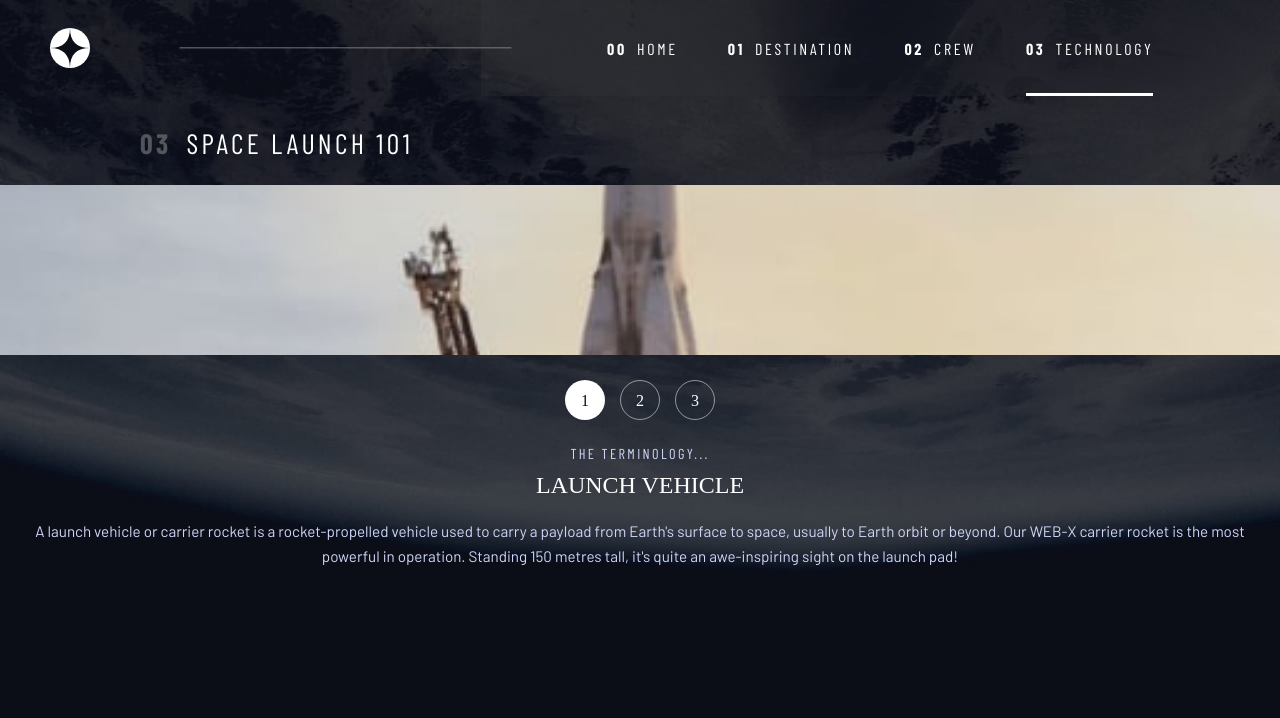
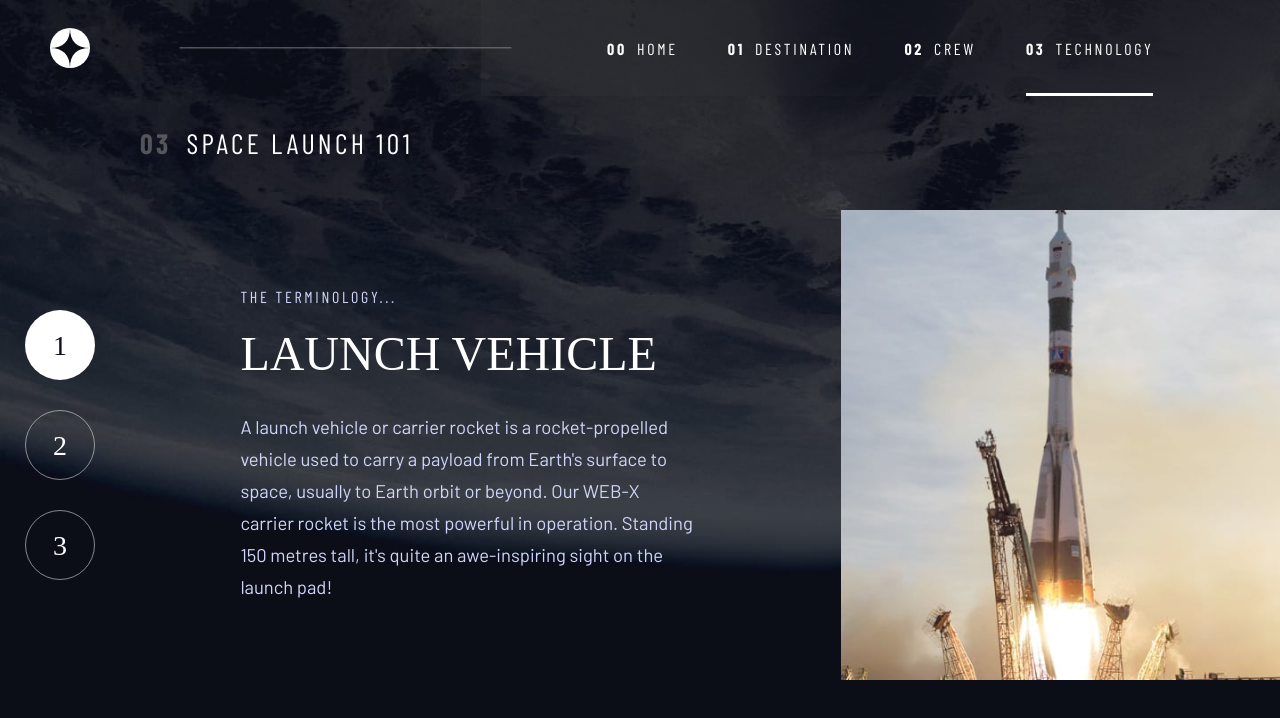
Before and after one commit to AlexDDevv/space-tourism, a React (Vite) app: page /technology in a window 1280 px wide. Shown: the top 718 px of the page. Built offline with nearby package versions, Linux system fonts and the light colour scheme; a web font is replaced by a local one.

Commit message:
Responsive for Technology page

```diff
--- a/src/assets/sass/components/technology/_technoBtn.scss
+++ b/src/assets/sass/components/technology/_technoBtn.scss
@@ -1,6 +1,15 @@
 .btn-container {
     @include center;
     gap: 15px;
+
+    @media screen and (min-width: 768px) {
+        gap: 20px;
+    }
+    @media screen and (min-width: 1024px) {
+        order: 1;
+        flex-direction: column;
+        gap: 30px;
+    }
 
     .input-container {
         .input-carrousel {
@@ -31,6 +40,22 @@
             &:hover {
                 border-color: white;
             }
+
+            @media screen and (min-width: 768px) {
+                font-size: 1.5rem;
+                height: 60px;
+                width: 60px;
+            }
+            @media screen and (min-width: 1024px) {
+                font-size: 1.75rem;
+                height: 70px;
+                width: 70px;
+            }
+            @media screen and (min-width: 1440px) {
+                font-size: 2rem;
+                height: 80px;
+                width: 80px;
+            }
         }
     }
 
--- a/src/assets/sass/components/technology/_technoInfos.scss
+++ b/src/assets/sass/components/technology/_technoInfos.scss
@@ -1,6 +1,14 @@
 .techno-infos {
     text-align: center;
     padding: 0 20px;
+
+    @media screen and (min-width: 768px) {
+        padding: 0;
+    }
+    @media screen and (min-width: 1024px) {
+        order: 2;
+        text-align: left;
+    }
 
     .terminology {
         color: $textColor;
@@ -10,6 +18,12 @@
         letter-spacing: 2.35px;
         text-transform: uppercase;
         margin-bottom: 10px;
+
+        @media screen and (min-width: 768px) {
+            font-size: 1rem;
+            letter-spacing: 2.7px;
+            margin-bottom: 20px;
+        }
     }
     .techno-title {
         color: white;
@@ -18,11 +32,35 @@
         font-weight: 400;
         text-transform: uppercase;
         margin-bottom: 20px;
+
+        @media screen and (min-width: 768px) {
+            font-size: 2.5rem;
+        }
+        @media screen and (min-width: 1024px) {
+            font-size: 3rem;
+            margin-bottom: 30px;
+        }
+        @media screen and (min-width: 1440px) {
+            font-size: 3.5rem;
+            margin-bottom: 40;
+        }
     }
     .techno-presentation {
         color: $textColor;
         font-family: $barlow;
         font-size: 0.95rem;
         line-height: 25px;
+        max-width: 415px;
+
+        @media screen and (min-width: 768px) {
+            font-size: 1rem;
+            line-height: 28px;
+            max-width: 440px;
+        }
+        @media screen and (min-width: 1024px) {
+            font-size: 1.15rem;
+            line-height: 32px;
+            max-width: 455px;
+        }
     }
 }
--- a/src/assets/sass/components/technology/_technology.scss
+++ b/src/assets/sass/components/technology/_technology.scss
@@ -7,14 +7,53 @@
         flex-direction: column;
         gap: 25px;
 
+        @media screen and (min-width: 768px) {
+            gap: 50px;
+        }
+
+        .launch {
+            @media screen and (min-width: 768px) {
+                padding-left: 25px;
+            }
+            @media screen and (min-width: 1024px) {
+                padding-left: 140px;
+            }
+        }
+
         .techno-container {
             @include center;
             flex-direction: column;
             gap: 25px;
+            width: 100%;
+
+            @media screen and (min-width: 768px) {
+                gap: 50px;
+            }
+            @media screen and (min-width: 1024px) {
+                flex-direction: row;
+                justify-content: space-between;
+                padding-left: 25px;
+            }
+            @media screen and (min-width: 1440px) {
+                padding-left: 140px;
+            }
 
             .img-container {
                 width: 100%;
                 height: 170px;
+
+                @media screen and (min-width: 768px) {
+                    height: 300px;
+                }
+                @media screen and (min-width: 1024px) {
+                    order: 3;
+                    width: 35%;
+                    max-width: 515px;
+                    height: 470px;
+                }
+                @media screen and (min-width: 1440px) {
+                    width: 50%;
+                }
 
                 img {
                     width: 100%;
```
